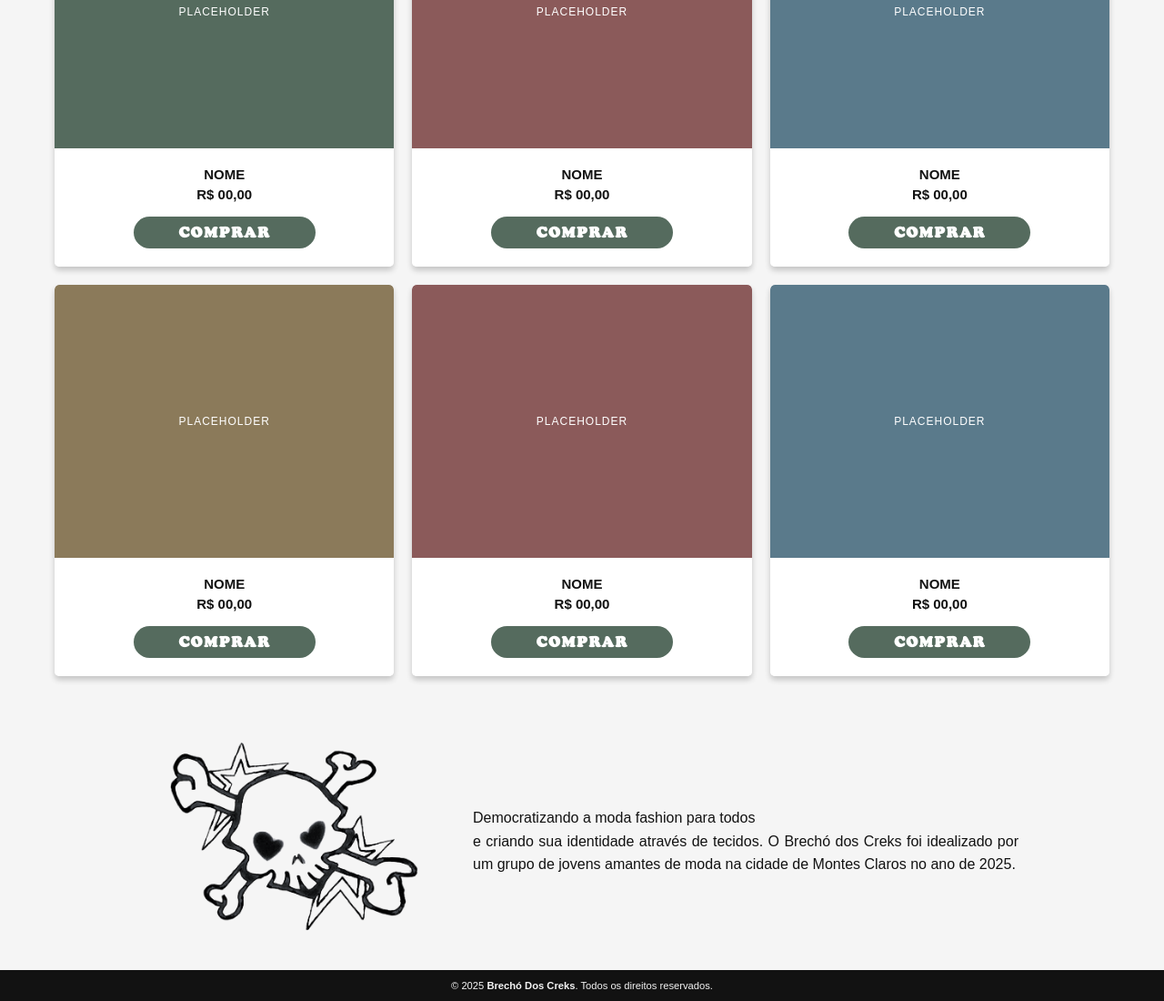
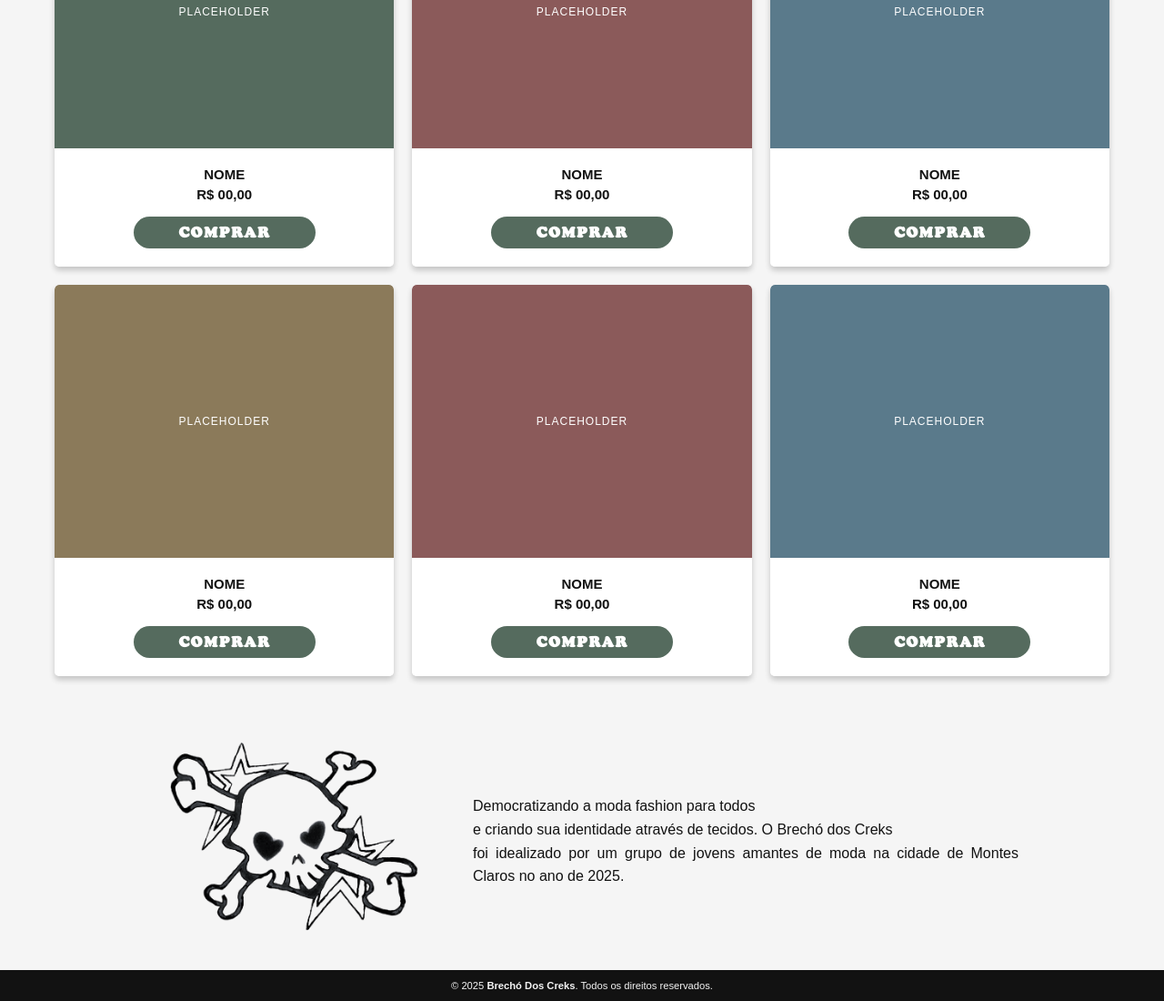
Before and after one commit to KekelProgramas/brecho_dos_creks, a plain HTML site: page index.html in a window 1280 px wide. Shown: the part 1352-2452 px from the top of the page at 91% size. Drawn offline with Linux system fonts and the light colour scheme.

Commit message:
Update index.html

```diff
--- a/index.html
+++ b/index.html
@@ -109,7 +109,7 @@
       <img src="img/sobrenos_img.png" alt="" class="sobrenos_img">
       <div class="sobrenos_txt">
         <p>
-          Democratizando a moda fashion para todos <br> e criando sua identidade através de tecidos. O Brechó dos Creks foi idealizado por um grupo de jovens amantes de moda na cidade de Montes Claros no ano de 2025.
+          Democratizando a moda fashion para todos <br> e criando sua identidade através de tecidos. O Brechó dos Creks <br> foi idealizado por um grupo de jovens amantes de moda na cidade de Montes Claros no ano de 2025.
         </p>
       </div>
     </section>
```
